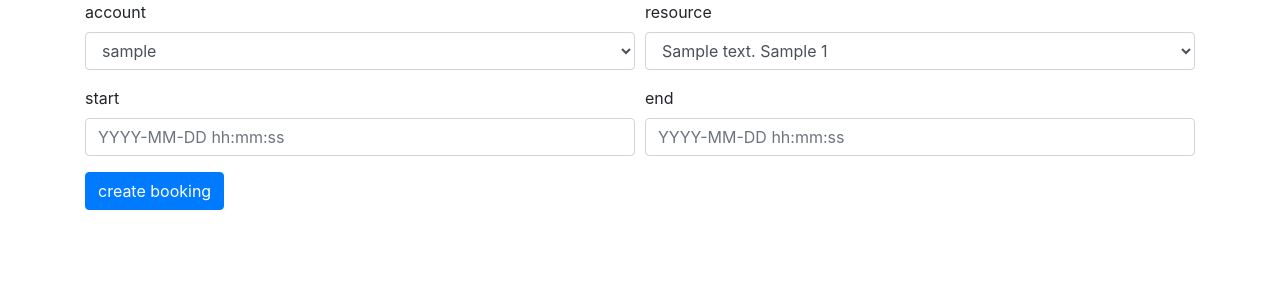
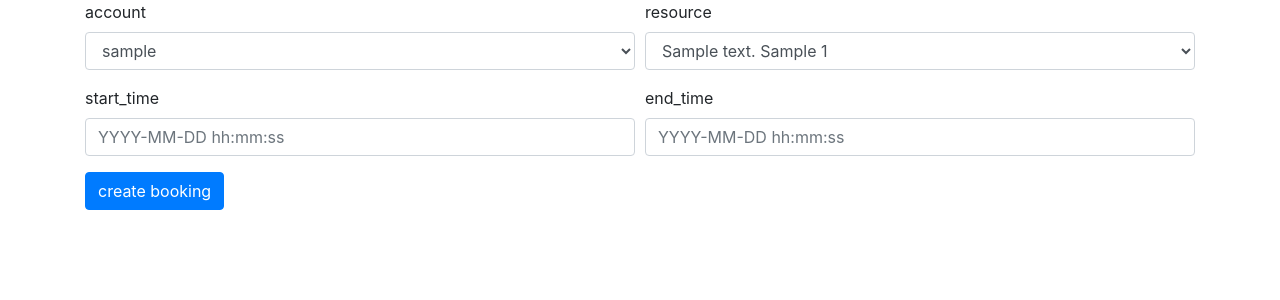
Before and after one commit to nigoshh/hoax, a Flask app: page /bookings/new/ in a window 1280 px wide. Shown: the part 56-356 px from the top of the page. Run offline with Flask 2, Linux system fonts and the light colour scheme; a user stored in the database is signed in; tables that the repository leaves empty hold one stand-in row (values such as "Sample post"); some libraries are stand-ins or nearby versions.

Commit message:
fixed conflict with PostgreSQL reserved keywords, fixed is_free_time_slot

```diff
--- a/application/bookings/forms.py
+++ b/application/bookings/forms.py
@@ -15,8 +15,8 @@ class BookingFormCreate(FlaskForm):
                                query_factory=Account.get_allowed_accounts)
     resource = QuerySelectField("resource", [rq()], get_label=resource_label,
                                 query_factory=Resource.get_allowed_resources)
-    start = DateTimeField("start", [rq()])
-    end = DateTimeField("end", [rq()])
+    start_time = DateTimeField("start_time", [rq()])
+    end_time = DateTimeField("end_time", [rq()])
     submit = SubmitField("create booking")
 
     class Meta:
@@ -28,8 +28,8 @@ class BookingFormUpdate(FlaskForm):
                                query_factory=Account.get_allowed_accounts)
     resource = QuerySelectField("resource", get_label=resource_label,
                                 query_factory=Resource.get_allowed_resources)
-    start = DateTimeField("start", [opt()])
-    end = DateTimeField("end", [opt()])
+    start_time = DateTimeField("start_time", [opt()])
+    end_time = DateTimeField("end_time", [opt()])
     submit = SubmitField("update booking")
 
     class Meta:
--- a/application/bookings/views.py
+++ b/application/bookings/views.py
@@ -26,7 +26,7 @@ def bookings_form_create():
 @app.route("/bookings/", methods=["GET"])
 def bookings_list():
     return render_template("bookings/list.html",
-                           bookings=Booking.query.order_by("start"))
+                           bookings=Booking.query.order_by("start_time"))
 
 
 @app.route("/bookings/", methods=["POST"])
@@ -37,16 +37,16 @@ def bookings_create():
     if not form.validate():
         return render_template("bookings/new.html", form=form)
 
-    if form.start.data >= form.end.data:
-        form.start.errors.append(msg_start)
-        form.end.errors.append(msg_end)
+    if form.start_time.data >= form.end_time.data:
+        form.start_time.errors.append(msg_start)
+        form.end_time.errors.append(msg_end)
         return render_template("bookings/new.html", form=form)
 
     b = Booking(form.account.data.id, form.resource.data.id,
-                form.start.data, form.end.data)
+                form.start_time.data, form.end_time.data)
 
     if not Booking.is_free_time_slot(b):
-        for field in [form.resource, form.start, form.end]:
+        for field in [form.resource, form.start_time, form.end_time]:
             field.errors.extend([msg_free_rts_1(form.resource.data),
                                  msg_free_rts_2])
         return render_template("bookings/new.html", form=form)
@@ -87,16 +87,16 @@ def bookings_update(booking_id):
         if field.data:
             setattr(b, field.name, field.data)
 
-    if b.start >= b.end:
-        if form.start.data:
-            form.start.errors.append(msg_start)
-        elif form.end.data:
-            form.end.errors.append(msg_end)
+    if b.start_time >= b.end_time:
+        if form.start_time.data:
+            form.start_time.errors.append(msg_start)
+        elif form.end_time.data:
+            form.end_time.errors.append(msg_end)
         return render_template("bookings/update.html",
                                booking=old_b, form=form)
 
     if not Booking.is_free_time_slot(b):
-        for field in [form.resource, form.start, form.end]:
+        for field in [form.resource, form.start_time, form.end_time]:
             field.errors.extend([msg_free_rts_1(form.resource.data),
                                  msg_free_rts_2])
         return render_template("bookings/update.html",
--- a/application/templates/bookings/delete.html
+++ b/application/templates/bookings/delete.html
@@ -2,7 +2,7 @@
 
 {% block body %}
 <form class="form-inline" method="POST" action="{{ url_for('bookings_delete', booking_id=booking.id) }}">
-  <p class="text-center">are you sure you want to delete this booking made by account {{ booking.account.username }} for resource {{ booking.resource.address }} {{ booking.resource.type }} {{ booking.resource.number }} from {{ booking.start }} to {{ booking.end }}? all the information related to this booking will be gone, forever (including any related invoice)</p>
+  <p class="text-center">are you sure you want to delete this booking made by account {{ booking.account.username }} for resource {{ booking.resource.address }} {{ booking.resource.type }} {{ booking.resource.number }} from {{ booking.start_time }} to {{ booking.end_time }}? all the information related to this booking will be gone, forever (including any related invoice)</p>
   <div class="row">
     <div class="col-auto mr-auto">
       <button type="submit" class="btn btn-primary mb-2">delete booking</button>
--- a/application/templates/bookings/new.html
+++ b/application/templates/bookings/new.html
@@ -4,7 +4,7 @@
 {% block body %}
 <form method="POST" action="{{ url_for('bookings_create') }}" novalidate>
   {{ form_row([(form.account, ""), (form.resource, "")]) }}
-  {{ form_row([(form.start, "YYYY-MM-DD hh:mm:ss"), (form.end, "YYYY-MM-DD hh:mm:ss")]) }}
+  {{ form_row([(form.start_time, "YYYY-MM-DD hh:mm:ss"), (form.end_time, "YYYY-MM-DD hh:mm:ss")]) }}
 
   {{ form.submit(class_="btn btn-primary") }}
 </form>
--- a/application/templates/bookings/update.html
+++ b/application/templates/bookings/update.html
@@ -4,7 +4,7 @@
 {% block body %}
 <form method="POST" action="{{ url_for('bookings_update', booking_id=booking.id) }}" novalidate>
   {{ form_row([(form.account, ""), (form.resource, "")]) }}
-  {{ form_row([(form.start, booking.start), (form.end, booking.end)]) }}
+  {{ form_row([(form.start_time, booking.start_time), (form.end_time, booking.end_time)]) }}
   <div class="row">
     <div class="col-auto mr-auto">
       {{ form.submit(class_="btn btn-primary") }}
--- a/documentation/db_diagram.txt
+++ b/documentation/db_diagram.txt
@@ -1,3 +1,3 @@
 # paste into: https://yuml.me/diagram/nofunk/class/draw
 
-[Account|(pk) id:integer; (fk) community_id:Community; date_created:datetime; date_modified:datetime; username:str; forename:str; surname:str; pw_hash:str; email:str; phone:str; apartment:str], [Community|(pk) id:int; date_created:datetime; date_modified:datetime; address:str], [Resource|(pk) id:int; date_created:datetime; date_modified:datetime; address:str; type:str; number:int; price:int], [Invoice|(pk) id:int; date_created:datetime; date_modified:datetime; sent:datetime; due:datetime; payed:boolean], [Booking|(pk) id:int; (fk) account_id:Account; (fk) resource_id:Resource; date_created:datetime; date_modified:datetime; start:datetime; end:datetime], [InvoiceBooking|(fk) invoice_id:Invoice; (fk) booking_id:Booking], [CommunityResource|(fk) community_id:Community; (fk) resource_id:Resource], [Admin|(fk) account_id:Account; (fk) community_id:Community], [Community]1-*[Account], [Account]1-*[Admin], [Community]1-*[Admin], [Community]1-*[CommunityResource], [CommunityResource]*-1[Resource], [Booking]*-1[Resource], [Booking]*-1[Account], [Booking]1-1[InvoiceBooking], [InvoiceBooking]*-1[Invoice]
+[Account|(pk) id:integer; (fk) community_id:Community; date_created:datetime; date_modified:datetime; username:str; forename:str; surname:str; pw_hash:str; email:str; phone:str; apartment:str], [Community|(pk) id:int; date_created:datetime; date_modified:datetime; address:str], [Resource|(pk) id:int; date_created:datetime; date_modified:datetime; address:str; type:str; number:int; price:int], [Invoice|(pk) id:int; date_created:datetime; date_modified:datetime; sent:datetime; due:datetime; payed:boolean], [Booking|(pk) id:int; (fk) account_id:Account; (fk) resource_id:Resource; date_created:datetime; date_modified:datetime; start_time:datetime; end_time:datetime], [InvoiceBooking|(fk) invoice_id:Invoice; (fk) booking_id:Booking], [CommunityResource|(fk) community_id:Community; (fk) resource_id:Resource], [Admin|(fk) account_id:Account; (fk) community_id:Community], [Community]1-*[Account], [Account]1-*[Admin], [Community]1-*[Admin], [Community]1-*[CommunityResource], [CommunityResource]*-1[Resource], [Booking]*-1[Resource], [Booking]*-1[Account], [Booking]1-1[InvoiceBooking], [InvoiceBooking]*-1[Invoice]
```
Also changed, not shown: application/bookings/models.py (+20 -14 lines), application/templates/bookings/list.html (+4 -4 lines), application/templates/bookings/single.html (+4 -4 lines).
